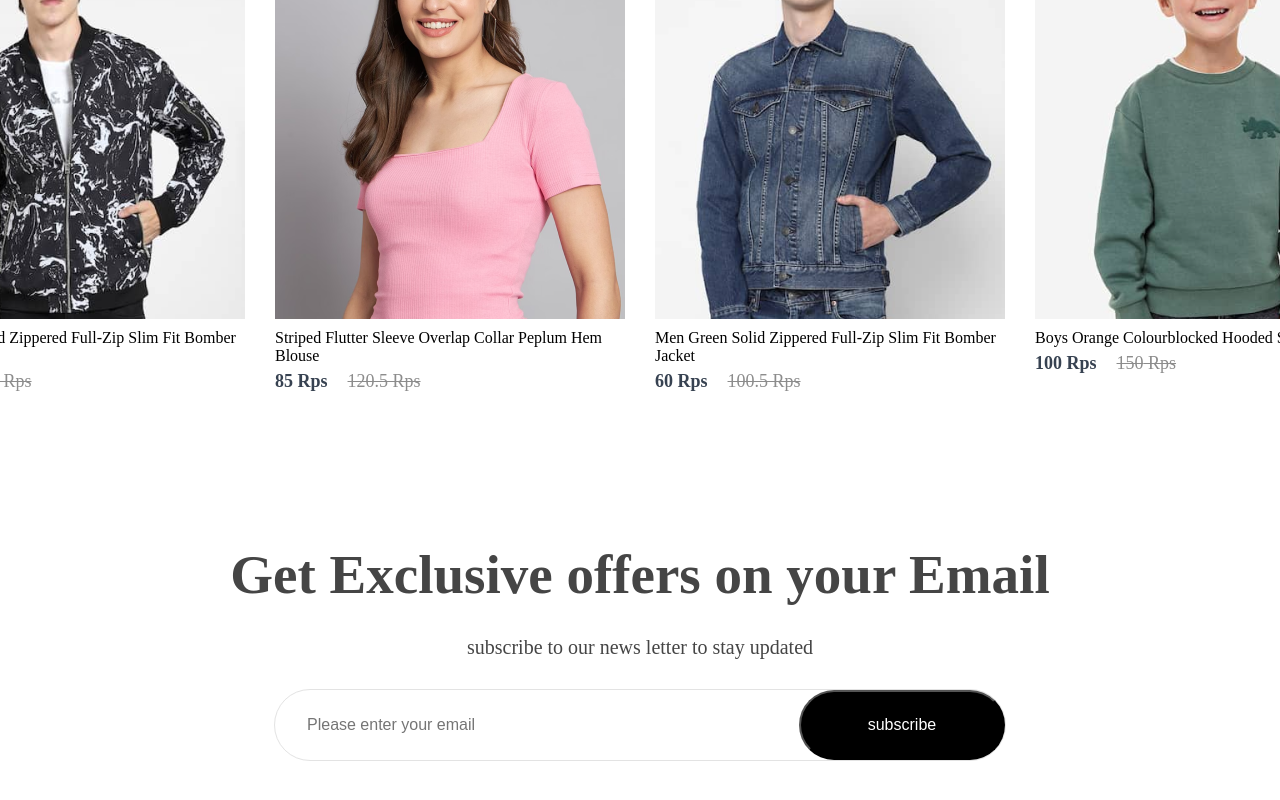
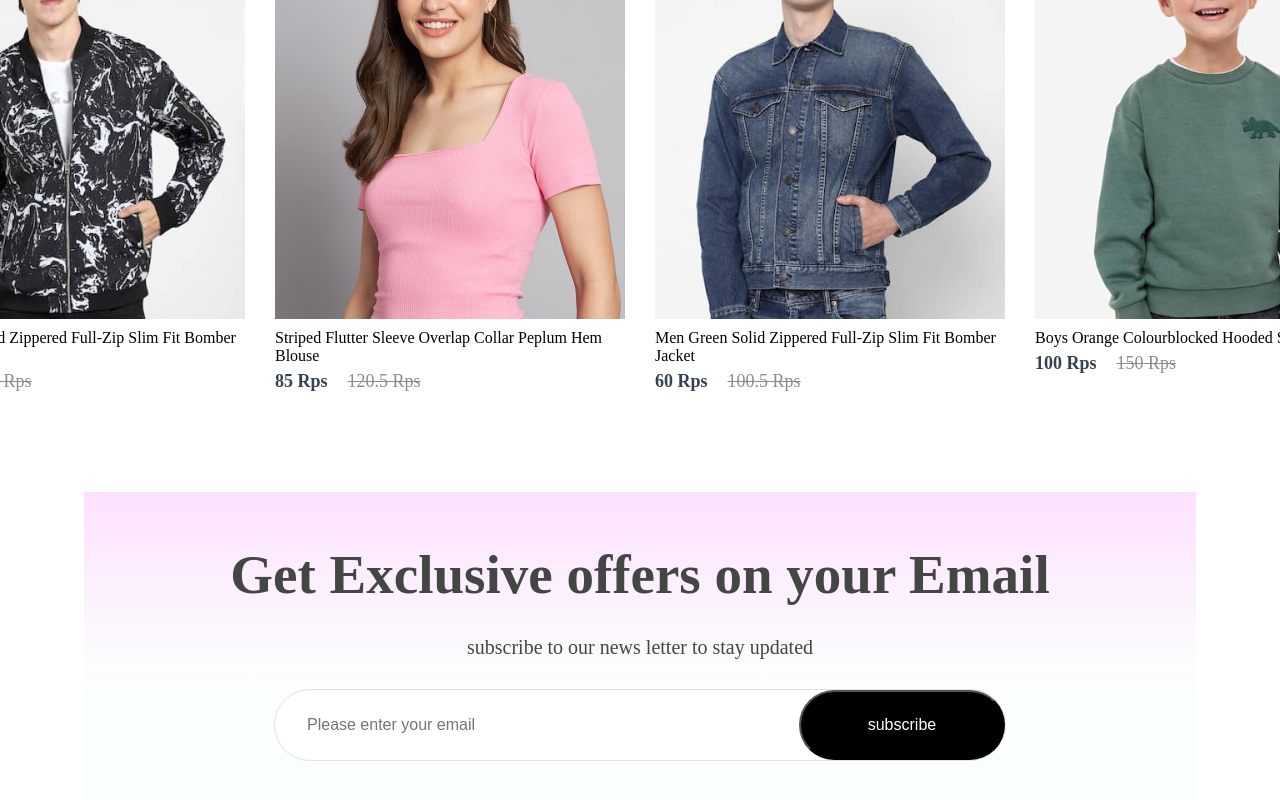
Before and after one commit to Harikrishnan-Ashok/react-go, a React (Vite) app in the folder frontEnd/: page / in a window 1280 px wide. Shown: the part 2990-3790 px from the top of the page. Built offline with nearby package versions, Linux system fonts and the light colour scheme.

Commit message:
updated NewsLetter
corrected a minor mistake regarding the newsletter css feature of
graidient

```diff
--- a/frontEnd/src/components/NewsLetter.jsx
+++ b/frontEnd/src/components/NewsLetter.jsx
@@ -10,7 +10,7 @@ const Container=styled.div`
 	margin:auto;
 	padding:0px 140px;
 	margin-bottom:150px;
-	background:linearGradient(180deg,#fde1ff 0%,#e1ffea22 60%);
+	background: linear-gradient(180deg, #fde1ff 0%, rgba(225, 255, 234, 0.13) 60%);
 	gap:30px;
 `;
 const H = styled.h1`
```
